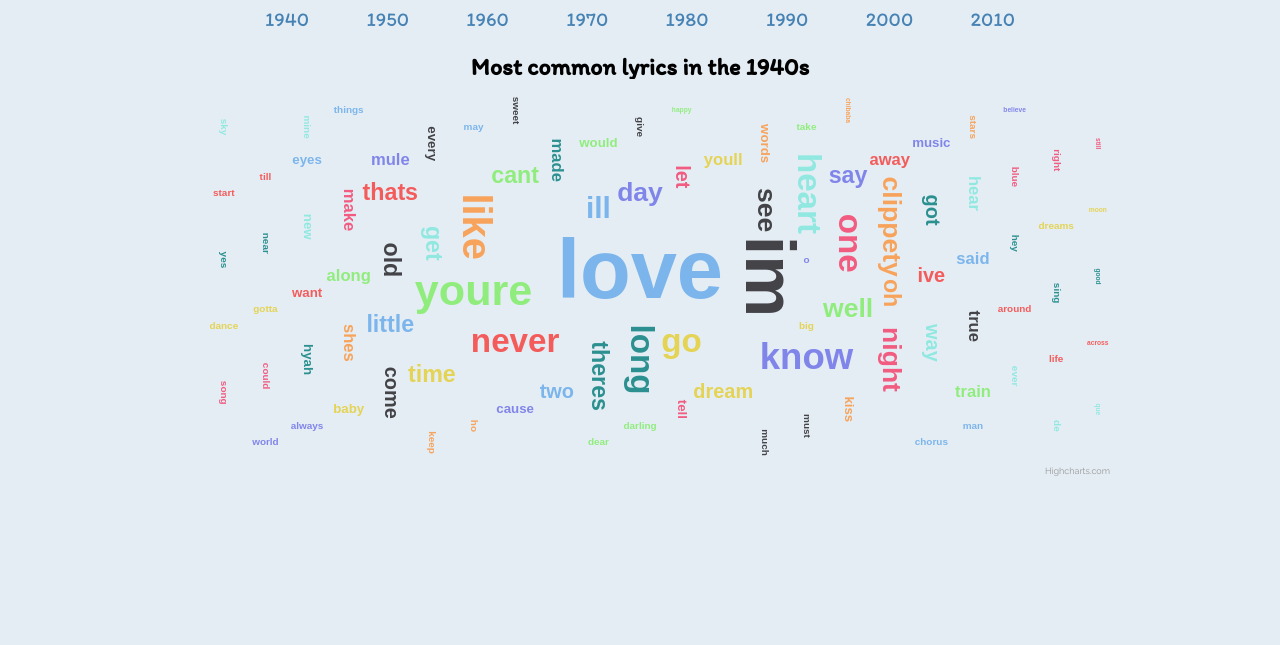
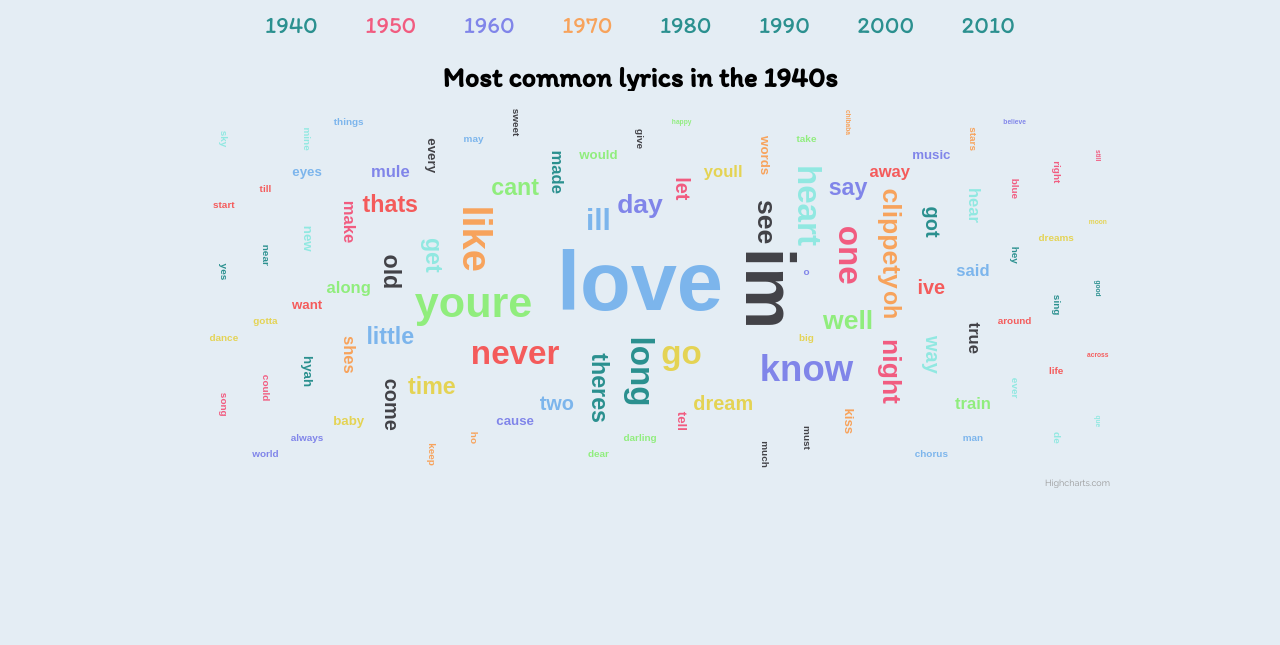
Before and after one commit to alexinachong/lyrical-evolution, a website built with webpack: page frontend/index.html in a window 1280 px wide. Shown: the part 155-800 px from the top of the page. Built offline with nearby package versions, Linux system fonts and the light colour scheme.

Commit message:
Change link colors

```diff
--- a/frontend/css/main.css
+++ b/frontend/css/main.css
@@ -1,12 +1,14 @@
 body {
 	font-family: 'Itim', 'Raleway', sans-serif;
 	background-color: #e4edf4;
+	font-size: 16px;
 }
 
 h1 {
 	font-family: 'Rock Salt', cursive, sans-serif;
+	color: #f45b5b;
 	text-align: center;
-	font-size: 36px;
+	font-size: 40px;
 	font-weight: 700;
 	padding: 20px;
 }
@@ -52,7 +54,7 @@ a:hover {
 
 .decade-selector-item {
 	font-weight: 500;
-	font-size: 20px;
+	font-size: 24px;
 	cursor: pointer;
 }
 
@@ -61,10 +63,36 @@ a:hover {
 	font-weight: 700;
 }
 
+#y-1940 {
+	color: #2b908f;
+}
+
+#y-1950 {
+	color: #f15c80;
+}
+#y-1960 {
+	color: #8085e9;
+}
+#y-1970 {
+	color: #f7a35c;
+}
+#y-1980 {
+	color: #2b908f;
+}
+#y-1990 {
+	color: #2b908f;
+}
+#y-2000 {
+	color: #2b908f;
+}
+#y-2010 {
+	color: #2b908f;
+}
+
 #decade-name {
 	text-align: center;
 	font-weight: 700;
-	font-size: 24px;
+	font-size: 28px;
 }
 
 #wordcloud {
--- a/frontend/index.html
+++ b/frontend/index.html
@@ -32,14 +32,14 @@
 
     <div class="decade-selector-container">
       <section class="decade-selector">
-        <a class="decade-selector-item" href="#">1940</a>
-        <a class="decade-selector-item" href="#">1950</a>
-        <a class="decade-selector-item" href="#">1960</a>
-        <a class="decade-selector-item" href="#">1970</a>
-        <a class="decade-selector-item" href="#">1980</a>
-        <a class="decade-selector-item" href="#">1990</a>
-        <a class="decade-selector-item" href="#">2000</a>
-        <a class="decade-selector-item" href="#">2010</a>
+        <a id="y-1940" class="decade-selector-item" href="#">1940</a>
+        <a id="y-1950" class="decade-selector-item" href="#">1950</a>
+        <a id="y-1960" class="decade-selector-item" href="#">1960</a>
+        <a id="y-1970" class="decade-selector-item" href="#">1970</a>
+        <a id="y-1980" class="decade-selector-item" href="#">1980</a>
+        <a id="y-1990" class="decade-selector-item" href="#">1990</a>
+        <a id="y-2000" class="decade-selector-item" href="#">2000</a>
+        <a id="y-2010" class="decade-selector-item" href="#">2010</a>
       </section>
     </div>
 
```
